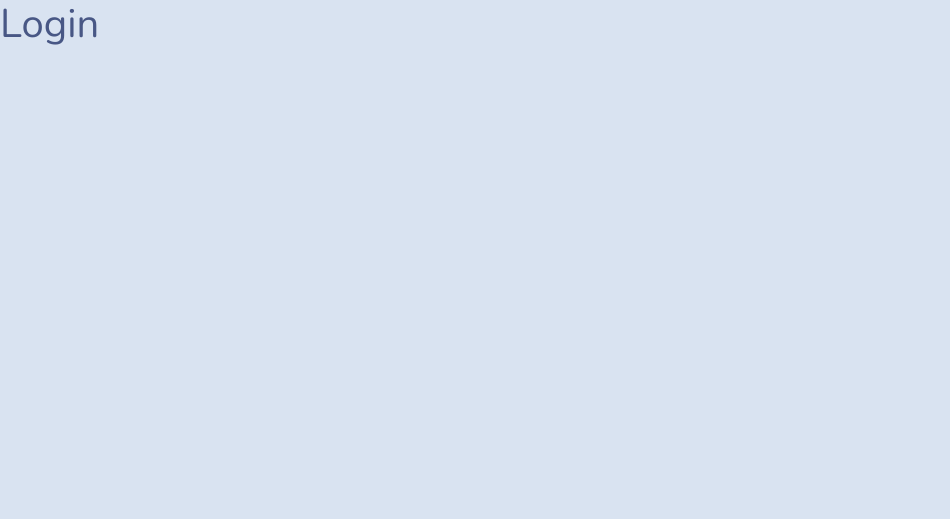
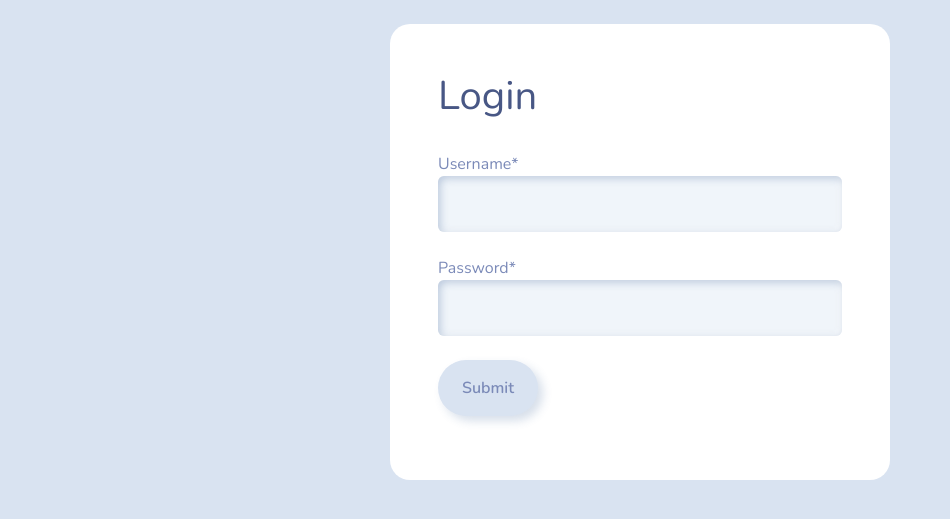
Before and after one commit to Skyknew/py, a Django app: page /my-login in a window 1280 px wide. Before the commit the part shown is almost empty. Shown: the top 519 px of the page, without its empty margins (0-950 px from the left). Run offline with Django 4.2, Linux system fonts and the light colour scheme; some libraries are stand-ins or nearby versions.

Commit message:
Added form n login

```diff
--- a/atc/Test1/templates/test1/my-login.html
+++ b/atc/Test1/templates/test1/my-login.html
@@ -1,5 +1,8 @@
 
 {% load static %}
+
+{% load crispy_forms_tags %}
+
 
 <html>
 
@@ -14,8 +17,35 @@
 
     </head>
 
+    <br>
 
-    <h1> Login </h1>
+
+    <div class="container bg-white shadow-md p-5 form-layout ">
+
+        <h1> Login </h1>
+
+        <br>
+
+        <form method="POST" autocomplete="off">
+
+            {% csrf_token %}
+
+            {{form.username | as_crispy_field}}
+
+            <br>
+
+            {{form.password | as_crispy_field}}
+
+            <br>
+
+            <input class="btn btn-primary" type="submit" value="Submit" />
+
+            <br>
+
+        </form>
+
+    </div>
+
 
 
     <script src="{% static 'js/app.js' %}"> </script>
```
